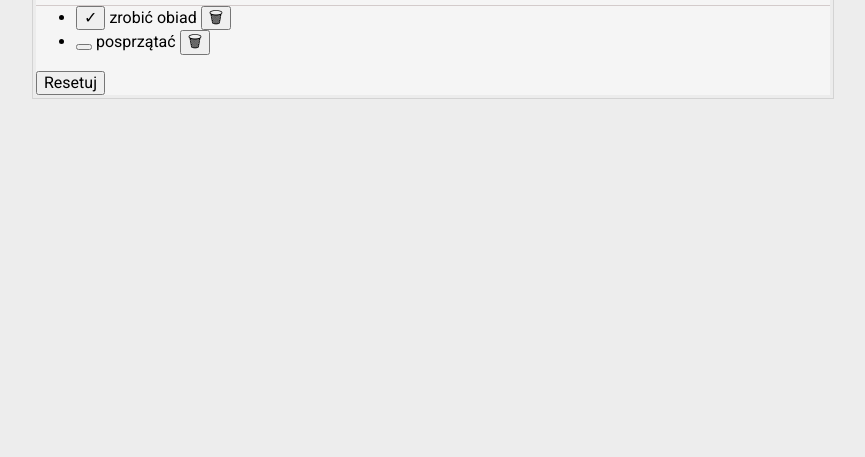
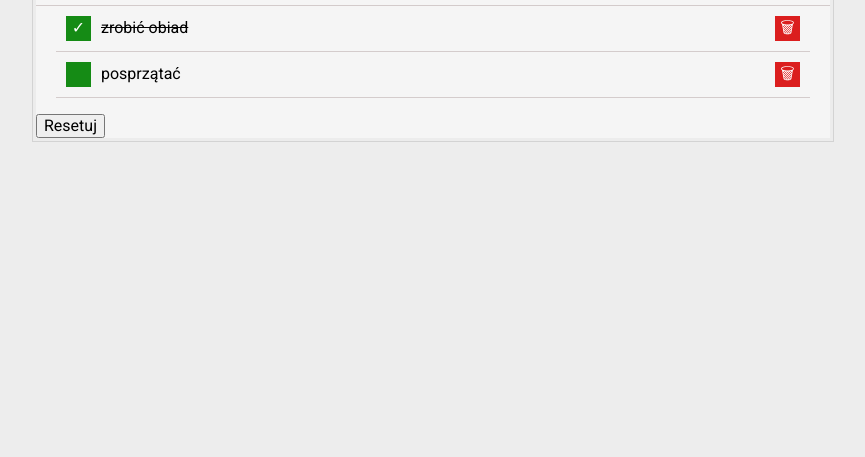
Before and after one commit to Aleksandra-Nie/To-do-list-v2, a plain HTML site: page index.html in a window 1280 px wide. Shown: the part 343-800 px from the top of the page, without its empty margins (207-1072 px from the left). Drawn offline with nearby package versions, Linux system fonts and the light colour scheme.

Commit message:
list.css added

```diff
--- /dev/null
+++ b/css/list.css
@@ -0,0 +1,49 @@
+.list__item {
+    display: grid;
+    list-style-type: none;
+    grid-template-columns: auto 1fr auto;
+    grid-gap: 10px;
+    margin-left: -20px;
+    margin-right: 20px;
+    align-items: center;
+    padding: 10px;
+    border-bottom: 1px solid #c3b6b6a7;
+}
+
+.list__buttonTask {
+    border: none;
+    color: white;
+    width: 25px;
+    height: 25px;
+    padding: 0;
+    cursor: pointer;
+    transition: background 0.5s;
+}
+
+.list__buttonTask--done {
+    background-color: rgb(21, 139, 21);
+}
+
+.list__buttonTask--done:hover {
+    background-color: rgb(46, 177, 46);
+}
+
+.list__buttonTask--done:active {
+    background-color: rgb(86, 232, 86);
+}
+
+.list__buttonTask--remove {
+    background-color: rgb(219, 30, 30);
+}
+
+.list__buttonTask--remove:hover {
+    background-color: rgb(244, 65, 65);
+}
+
+.list__buttonTask--remove:active {
+    background-color: rgb(245, 84, 84);
+}
+
+.list__content--done {
+    text-decoration: line-through;
+}
--- a/index.html
+++ b/index.html
@@ -12,6 +12,7 @@
     <link href="css/container.css" rel="stylesheet">
     <link href="css/button.css" rel="stylesheet">
     <link href="css/body.css" rel="stylesheet">
+    <link href="css/list.css" rel="stylesheet">
 
     <link rel="stylesheet" href="https://cdnjs.cloudflare.com/ajax/libs/normalize/8.0.1/normalize.min.css"
         integrity="sha512-NhSC1YmyruXifcj/KFRWoC561YpHpc5Jtzgvbuzx5VozKpWvQ+4nXhPdFgmx8xqexRcpAglTj9sIBWINXa8x5w=="
```
